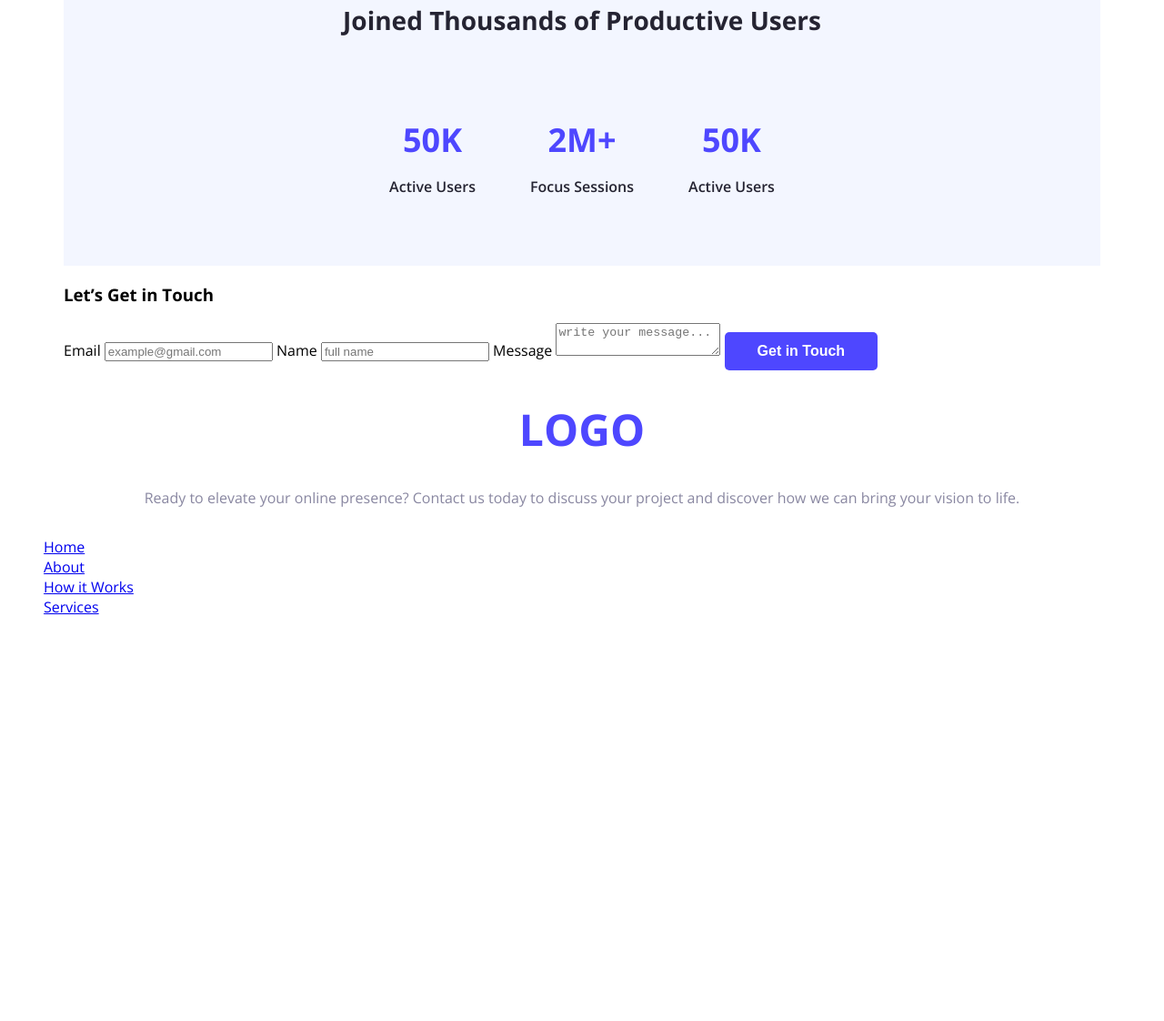
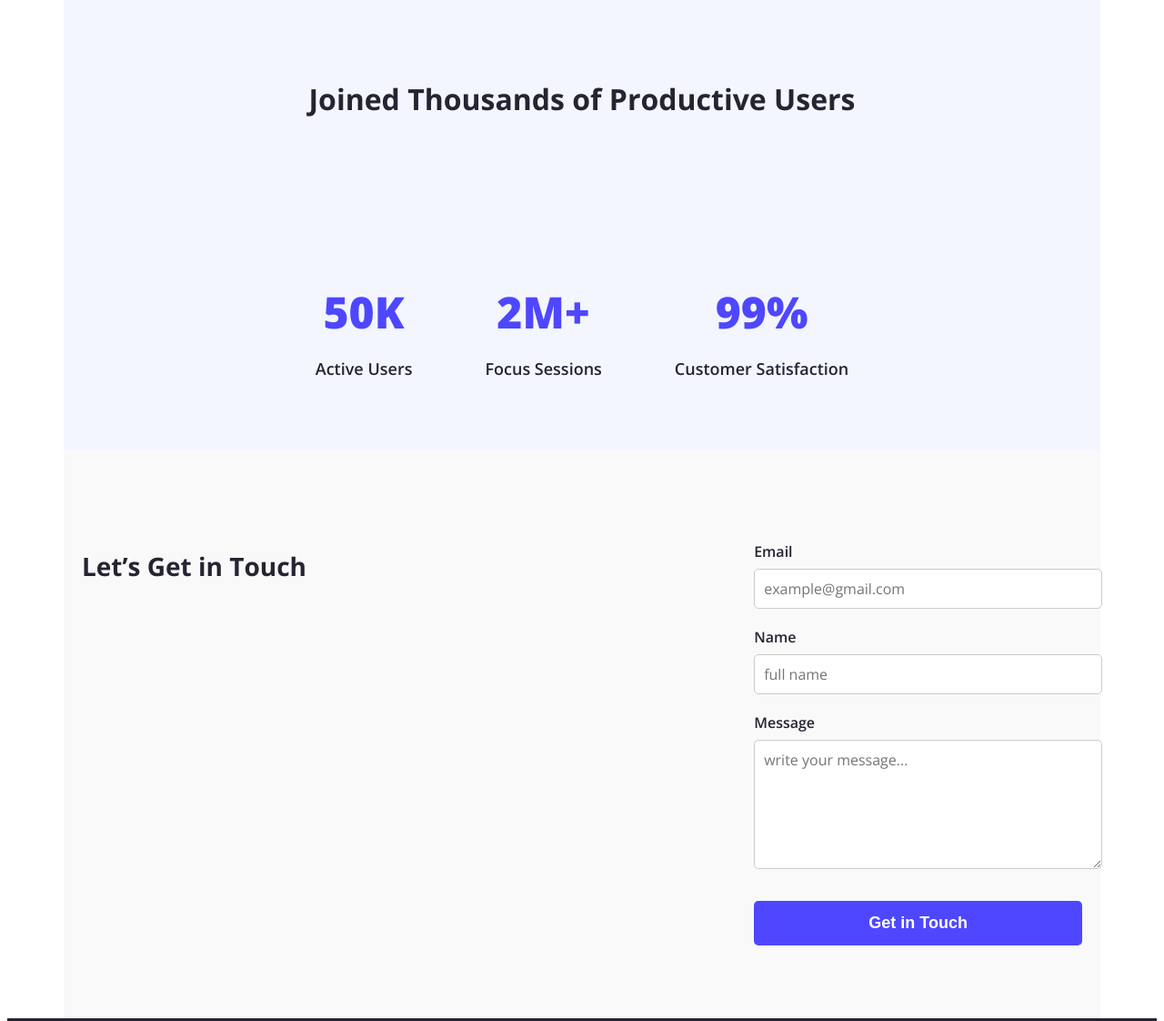
Before and after one commit to hridoyncs0464/ASSIGNMENT-001, a plain HTML site: page index.html in a window 1280 px wide. Shown: the part 1019-2141 px from the top of the page at 91% size. Before the commit the page ends 1721 px from the top, so only its background shows below. Drawn offline with nearby package versions, Linux system fonts and the light colour scheme.

Commit message:
many changes

```diff
--- a/index.html
+++ b/index.html
@@ -42,37 +42,45 @@
                    </div>
                  </div>
      <section class="productive-users">
-                  <h3>Joined Thousands of Productive Users</h3>
-                 <div class="stats">
-                      <div class="stat-item">
-                       <h4>50K</h4>
-                               <p>Active Users</p>
+                 <h3 class="section-title">Joined Thousands of Productive Users</h3>
+                    <div class="stats-row">
+                     <div class="stat-box">
+                   <h2 class="stat-number">50K</h2>
+              <p class="stat-label">Active Users</p>
                 </div>
-                      <div class="stat-item">
-                     <h4>2M+</h4>
-                 <p>Focus Sessions</p>
+              <div class="stat-box">
+             <h2 class="stat-number">2M+</h2>
+           <p class="stat-label">Focus Sessions</p>
                   </div>
-                      <div class="stat-item">
-                              <h4>50K</h4>
-                    <p>Active Users</p>
+        <div class="stat-box">
+               <h2 class="stat-number">99%</h2>
+                  <p class="stat-label">Customer Satisfaction</p>
               </div>
            </div>
           </section>
 
+    <section class="get-in-touch">
+                      <div class="get-section-wrapper">
 
-       <section class="get-in-touch">
-             <h3>Let’s Get in Touch</h3>
+                     <div class="get-touch">
+                       <h3>Let’s Get in Touch</h3> </div>
 
+
+                   <div class="get-form">
                       <form action="">
                                <label for="email">Email</label>
                                <input type="email" name="email" id="email" placeholder="example@gmail.com">
+
                                <label for="name">Name</label>
                             <input type="text" name="name" id="name" placeholder="full name">
+
                            <label for="message">Message</label>
                               <textarea name="message" id="message" placeholder="write your message..."></textarea>
+
                            <button type="submit" class="btn-primary">Get in Touch</button>
-
                       </form>
+                        </div>
+                    </div>
      </section>
 
     </main>
--- a/styles/nav.css
+++ b/styles/nav.css
@@ -82,6 +82,7 @@ div ul li{
   margin: 0 auto;
 
 }
+
 .action-text-box{
 
            flex:1;
@@ -109,15 +110,38 @@ div ul li{
 
 }
 .productive-users h3 {
-         color: #252432;
-        font-size: 28px;
-          margin-bottom: 40px;
-           font-weight: 700;
+         background-color: #F3F6FF;
+        padding: 80px 20px;
+         text-align: center;
 }
+.section-title {
+        font-size: 32px;
+         font-weight: 700;
+       color: #252432;
+         margin-bottom: 60px;
+}
+.stats-row {
+     display: flex;
+      justify-content: center;
+     gap: 80px;
+
+}
+.stat-number {
+      font-size: 48px;
+    font-weight: 800;
+     color: #4E47FF;
+     margin-bottom: 10px;
+}
+
 .stats{
        display: flex;
       justify-content: center;
       gap: 60px;
+}
+.stat-label {
+        font-size: 18px;
+         font-weight: 600;
+        color: #252432;
 }
 .stat-item h4 {
       font-size: 36px;
@@ -139,29 +163,89 @@ div ul li{
 .action-numbers-box{
     display: flex;
 }
-.get-touch{
-         display: flex;
+.get-in-touch{
 
-    font-weight: bold;
+      padding: 80px 20px;
+     background-color: #F9F9F9;
+       font-family: "Open Sans", sans-serif;
+}
 
-    color: #000000;
+.get-section-wrapper {
+  display: flex;
+  justify-content: space-between;
+  gap: 60px;
+  max-width: 1140px;
+  margin: 0 auto;
+  align-items: flex-start;
+
 }
+.get-in-touch h3 {
+     color: #252432;
+     font-size: 28px;
+    margin-bottom: 30px;
+    text-align: center;
+}
+.get-in-touch label {
+     display: block;
+     margin-top: 20px;
+      font-weight: 600;
+      color: #252432;
+}
+.get-in-touch input,
+.get-in-touch textarea {
+     width: 100%;
+      padding: 10px;
+      margin-top: 8px;
+      border: 1px solid #ccc;
+     border-radius: 5px;
+     font-size: 16px;
+     font-family: inherit;
+       resize: vertical;
+}
+.get-in-touch textarea {
+     height: 120px;
+}
+.get-in-touch button {
+  margin-top: 30px;
+  width: 100%;
+  padding: 14px;
+  font-size: 18px;
+}
+
 .get-section{
     display: flex;
     justify-content:space-around;
 }
-.footer-title{
-    text-align: center;
-    font-weight: bold;
-    font-size: 291px 121px;
+footer {
+  background-color: #252432;
+  color: white;
+  padding: 40px 20px;
+  text-align: center;
+  font-family: "Open Sans", sans-serif;
 }
-.footer-description{
-     color: #8987A1;
-     text-align: center;
+.footer-title h1 {
+     font-size: 32px;
+  margin-bottom: 10px;
+  color: #4E47FF;
 }
-.footer-links{
-    list-style: none;
-       display: flex;
-   align-items: center;
-   justify-content: space-between;
+.footer-description p{
+      max-width: 600px;
+    margin: 0 auto 20px auto;
+  font-size: 16px;
+     line-height: 1.5;
 }
+.footer-links ul{
+     list-style: none;
+      padding: 0;
+  display: flex;
+     justify-content: center;
+   gap: 40px;
+}
+.footer-links ul li a {
+    color: white;
+   text-decoration: none;
+    font-weight: 600;
+}
+.footer-links ul li a:hover {
+  color: #4E47FF;
+}
```
Lines whose indentation alone changed are shown as unchanged.
